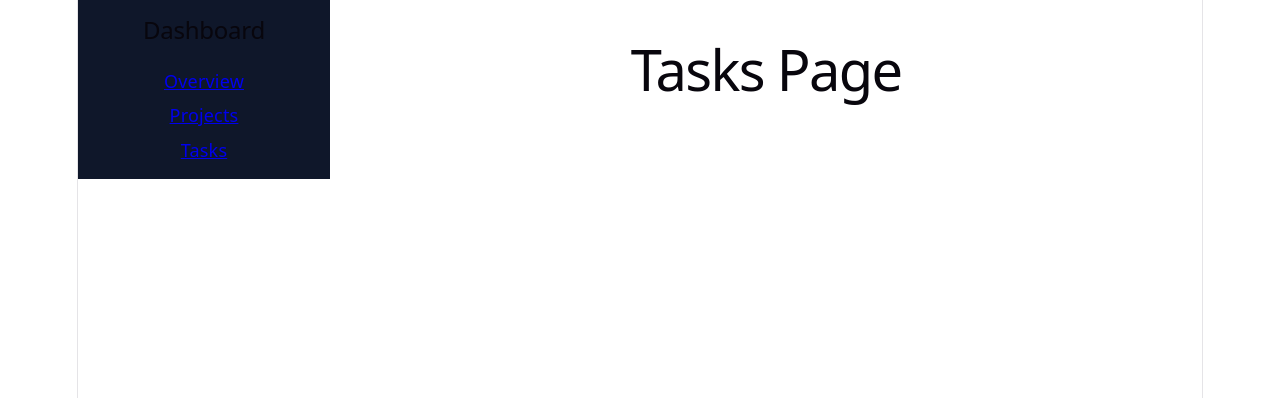
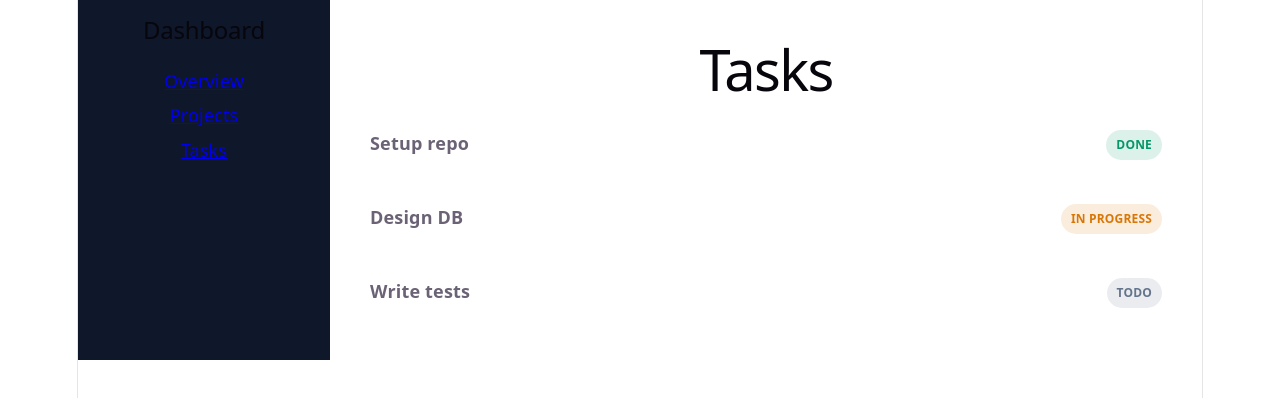
Before and after one commit to Astral-Wanderer/dashboard-app, a React (Vite) app: page /tasks in a window 1280 px wide. Shown: the top 398 px of the page. Built offline with nearby package versions, Linux system fonts and the light colour scheme.

Commit message:
Day 4 - Step 3: Render tasks list in TasksPage

```diff
--- a/src/pages/TasksPage.tsx
+++ b/src/pages/TasksPage.tsx
@@ -1,3 +1,19 @@
+import { mockTasks } from '../utils/mockData';
+import StatusBadge from '../components/StatusBadge';
+
 export default function TasksPage() {
-    return <h1>Tasks Page</h1>;
+    return (
+        <div>
+            <h1>Tasks</h1>
+
+            {mockTasks.map(task => (
+                <div key={task.id} style={{ background:'#fff', borderRadius:8, padding:16, marginBottom:12 }}>
+                    <div style={{ display:'flex', justifyContent:'space-between' }}>
+                        <strong>{task.title}</strong>
+                        <StatusBadge status={task.status} />
+                    </div>
+                </div>
+            ))}
+        </div>
+    );
 }
```
